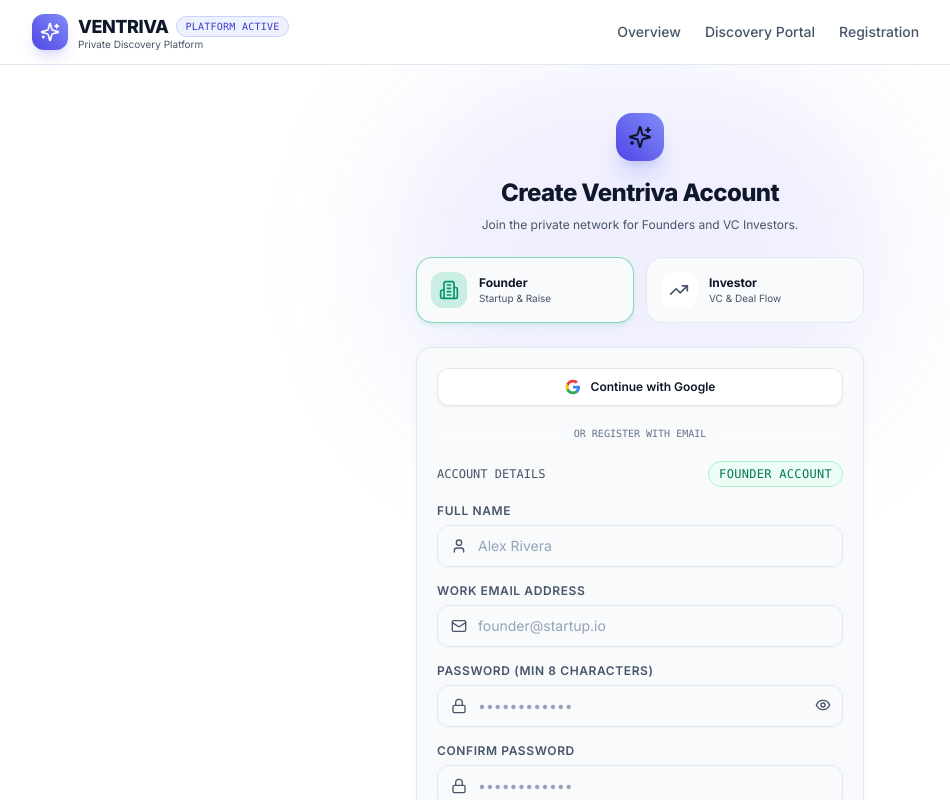
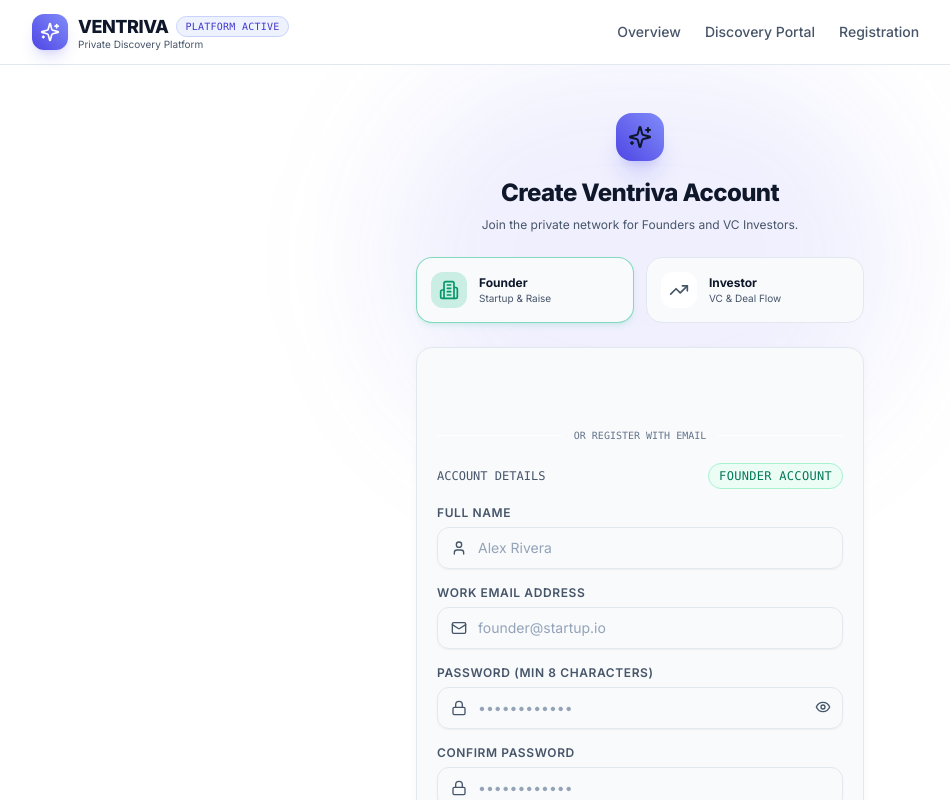
Before and after one commit to Vamshikrishna0372/VENTRIVA, a React (Vite) app in the folder client/: page /register in a window 1280 px wide. Shown: the top 800 px of the page, without its empty margins (0-950 px from the left). Built offline with nearby package versions, Linux system fonts and the light colour scheme; no server answers.

Commit message:
refactor(auth): simplify Google login to single official GSI web flow, remove custom OAuth popup/redirect fallbacks

```diff
--- a/client/src/components/auth/GoogleSignInButton.jsx
+++ b/client/src/components/auth/GoogleSignInButton.jsx
@@ -5,18 +5,17 @@
 import RoleOnboardingModal from './RoleOnboardingModal';
 
 export const GoogleSignInButton = ({ role = null, onSuccess }) => {
-  const { loginWithGoogle, fetchCurrentUser } = useAuth();
+  const { loginWithGoogle } = useAuth();
   const navigate = useNavigate();
   const buttonRef = useRef(null);
   const [isLoading, setIsLoading] = useState(false);
   const [errorMsg, setErrorMsg] = useState('');
   const [onboardingIdentity, setOnboardingIdentity] = useState(null);
-  const [showFallbackButton, setShowFallbackButton] = useState(false);
 
   const clientId = import.meta.env.VITE_GOOGLE_CLIENT_ID || '558182928975-0c2rval5u11njnlsot2lucnsmob10774.apps.googleusercontent.com';
 
   const handleCredentialResponse = async (response) => {
-    if (!response.credential) return;
+    if (!response || !response.credential) return;
     setIsLoading(true);
     setErrorMsg('');
     try {
@@ -71,125 +70,12 @@
     callbackRef.current = handleCredentialResponse;
   });
 
-  // Handle URL hash / search token callback from redirect OAuth flow if present
-  useEffect(() => {
-    const handleUrlCallback = async () => {
-      const hash = window.location.hash || '';
-      const search = window.location.search || '';
-
-      if (!hash && !search) return;
-
-      const searchParams = new URLSearchParams(search);
-      const queryError = searchParams.get('error');
-      if (queryError) {
-        window.history.replaceState(null, '', window.location.pathname);
-        setErrorMsg(`Google sign-in could not be completed (${queryError}). Please try again.`);
-        return;
-      }
-
-      const directToken = searchParams.get('token');
-      const targetUrl = searchParams.get('target');
-      if (directToken) {
-        window.history.replaceState(null, '', window.location.pathname);
-        setIsLoading(true);
-        try {
-          localStorage.setItem('ventriva_token', directToken);
-          const userRes = await fetchCurrentUser();
-          setIsLoading(false);
-          if (targetUrl) {
-            navigate(targetUrl, { replace: true });
-          }
-        } catch (err) {
-          setErrorMsg('Session initialization failed. Please try signing in again.');
-          setIsLoading(false);
-        }
-        return;
-      }
-
-      let idToken = null;
-      if (hash.includes('id_token=')) {
-        const params = new URLSearchParams(hash.replace(/^#/, ''));
-        idToken = params.get('id_token');
-      } else if (search.includes('id_token=')) {
-        idToken = searchParams.get('id_token');
-      }
-
-      if (idToken) {
-        // Clean URL hash immediately to avoid double execution on component re-renders
-        window.history.replaceState(null, '', window.location.pathname);
-        try {
-          await handleCredentialResponse({ credential: idToken });
-        } catch (err) {
-          setErrorMsg(err?.message || 'Google Sign-In could not be completed. Please try again.');
-          setIsLoading(false);
-        }
-      }
-    };
-
-    handleUrlCallback();
-  }, []);
-
-  const triggerOAuthPopup = () => {
-    setErrorMsg('');
-    const redirectUri = window.location.origin + '/login';
-    const oauthUrl = `https://accounts.google.com/o/oauth2/v2/auth?client_id=${clientId}&redirect_uri=${encodeURIComponent(
-      redirectUri
-    )}&response_type=id_token&scope=openid%20email%20profile&prompt=select_account&nonce=${Math.random().toString(36)}`;
-
-    // On mobile devices, perform full-screen navigation to ensure reliable callback without popup blocking or tab hanging
-    const isMobile = /iPhone|iPad|iPod|Android/i.test(navigator.userAgent) || window.innerWidth < 768;
-    if (isMobile) {
-      window.location.href = oauthUrl;
-      return;
-    }
-
-    const width = 500;
-    const height = 600;
-    const left = window.screen.width / 2 - width / 2;
-    const top = window.screen.height / 2 - height / 2;
-
-    const popup = window.open(
-      oauthUrl,
-      'GoogleAuthPopup',
-      `width=${width},height=${height},top=${top},left=${left},scrollbars=yes,status=yes`
-    );
-
-    if (!popup) {
-      window.location.href = oauthUrl;
-      return;
-    }
-
-    const checkPopupHash = setInterval(() => {
-      try {
-        if (!popup || popup.closed) {
-          clearInterval(checkPopupHash);
-          return;
-        }
-        if (popup.location.href.includes(window.location.origin)) {
-          const hash = popup.location.hash;
-          const params = new URLSearchParams(hash.replace(/^#/, ''));
-          const idToken = params.get('id_token');
-          popup.close();
-          clearInterval(checkPopupHash);
-          if (idToken) {
-            handleCredentialResponse({ credential: idToken });
-          } else {
-            setErrorMsg('Google authentication token missing from response.');
-          }
-        }
-      } catch (e) {
-        // Cross-origin restriction while popup is on accounts.google.com domain
-      }
-    }, 500);
-  };
-
+  // Official Google Identity Services (GSI) Button Initialization
   useEffect(() => {
     const scriptId = 'google-jssdk';
     const initGsi = () => {
-      if (!window.google?.accounts?.id || !clientId) {
-        setShowFallbackButton(true);
-        return;
-      }
+      if (!window.google?.accounts?.id || !clientId) return;
+
       try {
         if (window.__gsi_initialized_id !== clientId) {
           window.google.accounts.id.initialize({
@@ -200,6 +86,7 @@
               }
             },
             auto_select: false,
+            ux_mode: 'popup',
           });
           window.__gsi_initialized_id = clientId;
         }
@@ -221,7 +108,6 @@
         }
       } catch (gErr) {
         console.warn('Google Identity Services (GSI) notice:', gErr.message || gErr);
-        setShowFallbackButton(true);
       }
     };
 
@@ -232,12 +118,9 @@
       script.async = true;
       script.defer = true;
       script.onload = () => initGsi();
-      script.onerror = () => setShowFallbackButton(true);
       document.body.appendChild(script);
     } else if (window.google?.accounts?.id) {
       initGsi();
-    } else {
-      setShowFallbackButton(true);
     }
   }, [clientId]);
 
@@ -255,32 +138,6 @@
           <Loader2 className="w-4 h-4 text-brand-400 animate-spin" />
           <span>Authenticating with Google...</span>
         </div>
-      ) : showFallbackButton ? (
-        <button
-          type="button"
-          onClick={triggerOAuthPopup}
-          className="w-full py-2.5 px-4 bg-slate-900 hover:bg-slate-800 border border-slate-700 hover:border-slate-600 rounded-xl text-xs font-semibold text-slate-200 flex items-center justify-center gap-2.5 transition-all shadow-sm cursor-pointer"
-        >
-          <svg className="w-4 h-4" viewBox="0 0 24 24">
-            <path
-              fill="#4285F4"
-              d="M22.56 12.25c0-.78-.07-1.53-.2-2.25H12v4.26h5.92c-.26 1.37-1.04 2.53-2.21 3.31v2.77h3.57c2.08-1.92 3.28-4.74 3.28-8.09z"
-            />
-            <path
-              fill="#34A853"
-              d="M12 23c2.97 0 5.46-.98 7.28-2.66l-3.57-2.77c-.98.66-2.23 1.06-3.71 1.06-2.86 0-5.29-1.93-6.16-4.53H2.18v2.84C3.99 20.53 7.7 23 12 23z"
-            />
-            <path
-              fill="#FBBC05"
-              d="M5.84 14.09c-.22-.66-.35-1.36-.35-2.09s.13-1.43.35-2.09V7.06H2.18C1.43 8.55 1 10.22 1 12s.43 3.45 1.18 4.94l2.85-2.22.81-.63z"
-            />
-            <path
-              fill="#EA4335"
-              d="M12 5.38c1.62 0 3.06.56 4.21 1.64l3.15-3.15C17.45 2.09 14.97 1 12 1 7.7 1 3.99 3.47 2.18 7.06l3.66 2.84c.87-2.6 3.3-4.52 6.16-4.52z"
-            />
-          </svg>
-          <span>Continue with Google</span>
-        </button>
       ) : (
         <div ref={buttonRef} className="w-full min-h-[40px] flex justify-center" />
       )}
```
